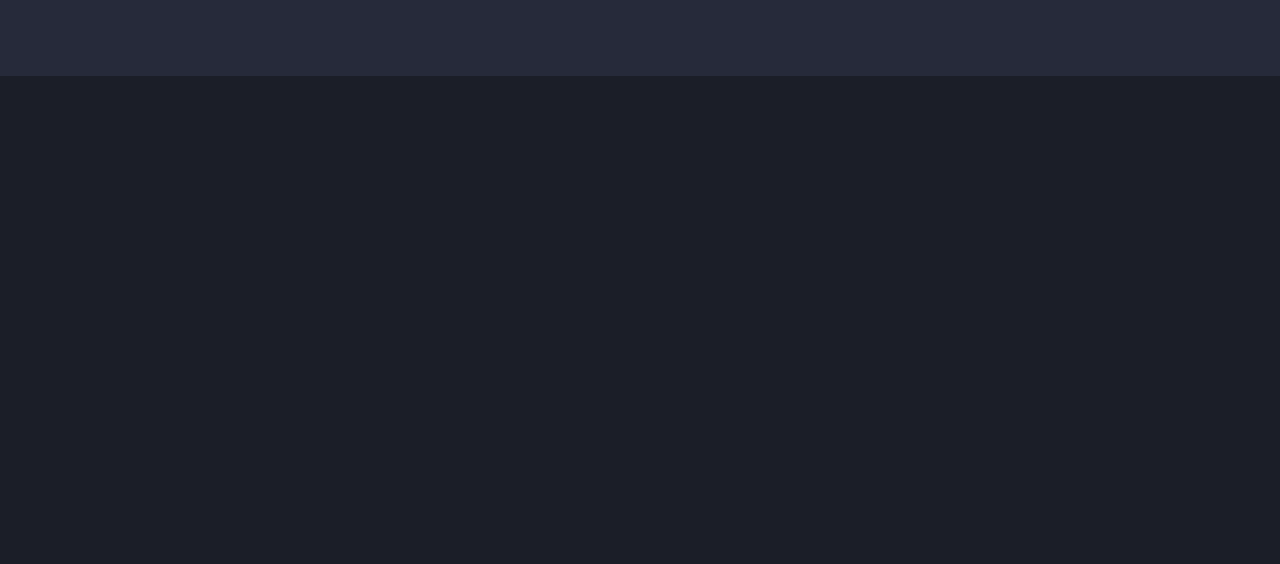
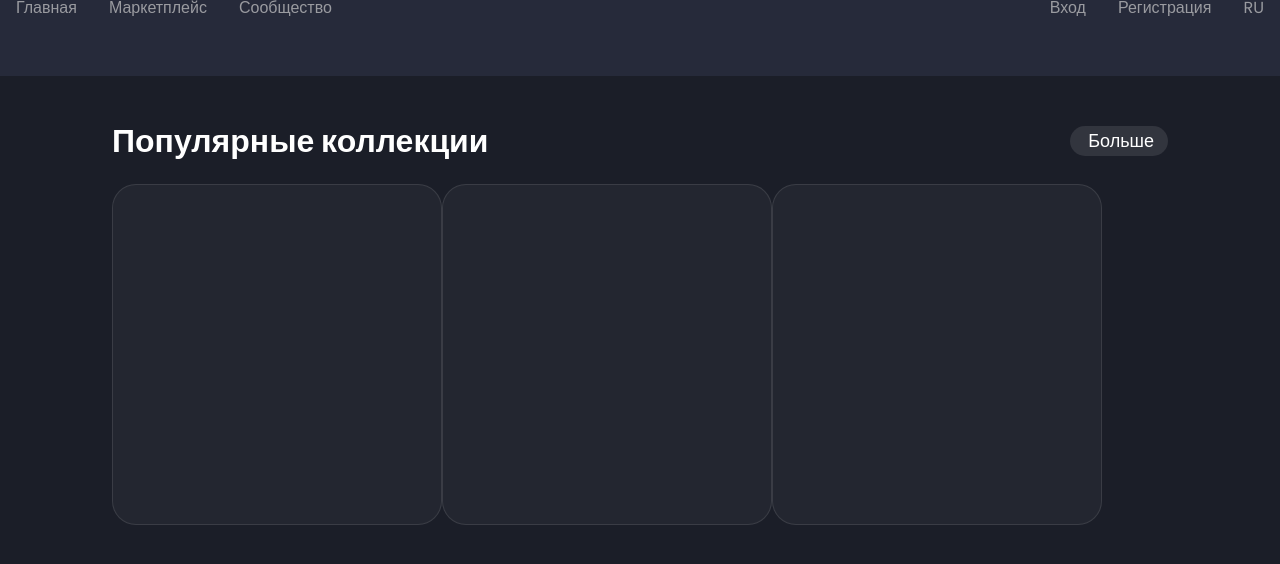
Before and after one commit to mikejusi/nft-react, a React (Create React App) app: page / in a window 1280 px wide. Shown: the top 564 px of the page. Built offline with nearby package versions, Linux system fonts and the light colour scheme.

Commit message:
base card construction

```diff
--- a/src/App.js
+++ b/src/App.js
@@ -1,9 +1,11 @@
 import Header from "./components/Header";
+import Main from "./components/Main";
 
 function App() {
   return (
     <div className="App">
       <Header />
+      <Main />
     </div>
   );
 }
--- a/src/components/Header.js
+++ b/src/components/Header.js
@@ -5,9 +5,26 @@ function Header() {
                 <div className="logo">
 
                 </div>
-                <div className="nav__link">
-                    <a className="" href="#">
-
+                <div className="nav__links">
+                    <a className="link" href="#">
+                        Главная
+                    </a>
+                    <a className="link" href="#">
+                        Маркетплейс
+                    </a>
+                    <a className="link" href="#">
+                        Сообщество
+                    </a>
+                </div>
+                <div className="auth__link">
+                    <a className="link" href="#">
+                        Вход
+                    </a>
+                    <a className="link" href="#">
+                        Регистрация
+                    </a>
+                    <a className="link" href="#">
+                        RU
                     </a>
                 </div>
             </div>
--- /dev/null
+++ b/src/components/Main.js
@@ -0,0 +1,53 @@
+function Main() {
+    return (
+        <main>
+            <div className="main__wrap">
+                <div className="popular__collection">
+                    <div className="title__wrap">
+                        <h3 className="title">Популярные коллекции</h3>
+                        <a className="title__link" href="#">Больше</a>
+                    </div>
+                    <div className="popular__cards">
+                        <div className="popular__card">
+                            <div className="img__wrap">
+                                <div className="img">
+
+                                </div>
+
+                                <div className="avatar">
+
+                                </div>
+                            </div>
+                        </div>
+
+                        <div className="popular__card">
+                            <div className="img__wrap">
+                                <div className="img">
+
+                                </div>
+
+                                <div className="avatar">
+
+                                </div>
+                            </div>
+                        </div>
+
+                        <div className="popular__card">
+                            <div className="img__wrap">
+                                <div className="img">
+
+                                </div>
+
+                                <div className="avatar">
+
+                                </div>
+                            </div>
+                        </div>
+                    </div>
+                </div>
+            </div>
+        </main>
+    );
+    }
+
+export default Main;
--- a/src/index.css
+++ b/src/index.css
@@ -1,3 +1,5 @@
+@import url('https://fonts.googleapis.com/css2?family=Poppins:ital,wght@0,100;0,200;0,300;0,400;0,500;0,600;0,700;0,800;0,900;1,100;1,200;1,300;1,400;1,500;1,600;1,700;1,800;1,900&display=swap');
+
 /* reset css style start*/
 
 html, body, div, span, applet, object, iframe,
@@ -17,7 +19,6 @@ time, mark, audio, video {
 	padding: 0;
 	border: 0;
 	font-size: 100%;
-	font: inherit;
 	vertical-align: baseline;
 }
 
@@ -26,9 +27,13 @@ footer, header, hgroup, menu, nav, section {
 	display: block;
 }
 
+*{
+	font-family: 'Poppins', sans-serif;
+	box-sizing: border-box;
+}
+
 body {
-  font-family: 'Inter';
-  background-color: #1b1e28;
+  	background-color: #1b1e28;
 	line-height: 1;
 }
 
@@ -51,6 +56,10 @@ table {
 	border-spacing: 0;
 }
 
+a{
+	text-decoration: none;
+}
+
 /* reset css style end*/
 
 /* header style */
@@ -64,4 +73,79 @@ table {
   z-index: 101;
 }
 
+.nav__wrapper{
+	display: flex;
+}
+
+.nav__links{
+	display: flex;
+	margin-right: auto;
+}
+
+.link{
+	padding: 0 16px;
+	color: #9a9ba0;
+}
+
+.auth__link{
+	display: flex;
+}
+
 /* header style */
+
+/* main style */
+
+.main__wrap{
+	max-width: 1140px;
+    margin: 0 auto;
+    padding: 46px 42px 96px 42px;
+}
+
+.title__wrap{
+	display: flex;
+	align-items: center;
+	margin-bottom: 24px;
+}
+
+.title{
+	color: white;
+	margin-right: auto;
+	font-size: 32px;
+    line-height: 38px;
+    font-weight: 700;
+}
+
+.title__link{
+	color: white;
+	background: hsla(0,0%,100%,.1);
+    border-radius: 20px;
+    padding: 6px 14px 6px 18px;
+    font-size: 18px;
+}
+
+.popular__cards{
+	display: flex;
+	flex-wrap: wrap;
+}
+
+.popular__card{
+	width: 330px;
+    height: 341px;
+    background: hsla(0,0%,100%,.04);
+    border-radius: 24px;
+    border: 1px solid hsla(0,0%,100%,.1);
+    padding: 12px;
+    display: flex;
+    flex-direction: column;
+    justify-content: flex-start;
+    align-items: center;
+    z-index: 5;
+    position: relative;
+	transition: .5s all;
+	cursor: pointer;
+}
+
+.popular__card:hover{
+	border-width: 3px;
+    transform: translateY(-10px);
+}
```
